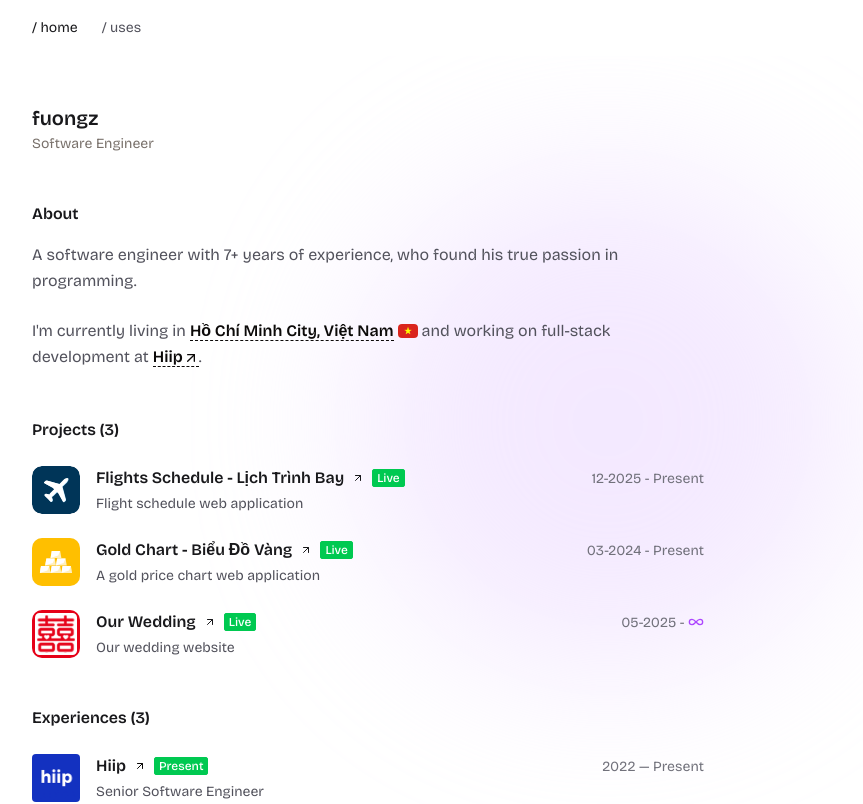
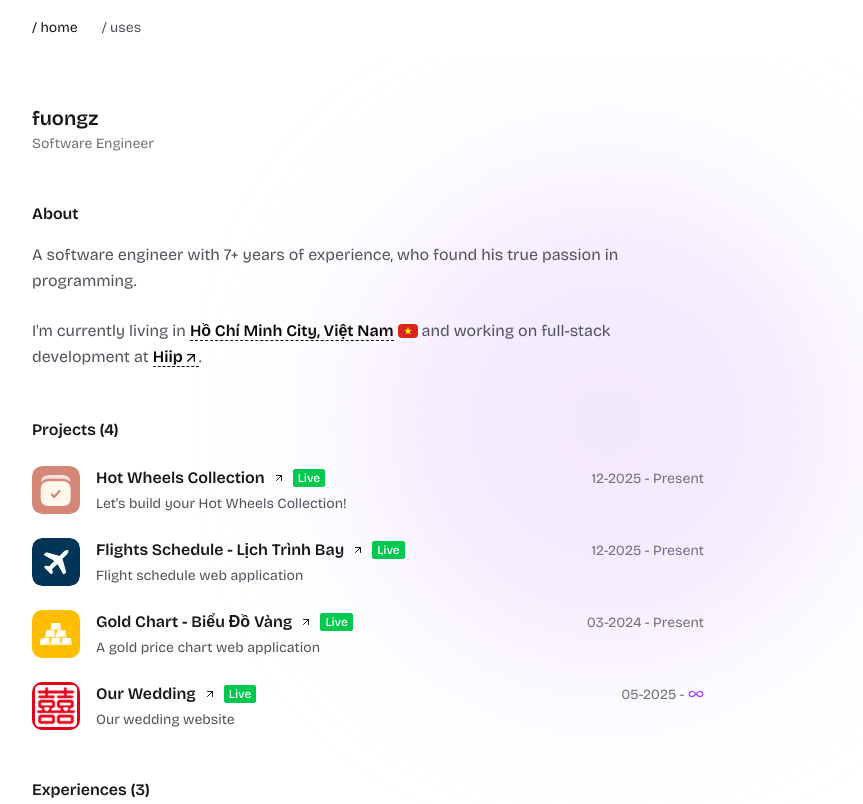
Before and after one commit to fuongz/portfolio, a Next.js app: page / in a window 1280 px wide. Shown: the top 804 px of the page, without its empty margins (272-1135 px from the left). Built offline with nearby package versions, Linux system fonts and the light colour scheme; a web font is replaced by a local one; what @apollo/client-integration-nextjs would draw is missing.

Commit message:
feat: add hotwheels-collection to projects

```diff
--- a/src/components/pages/home/page.tsx
+++ b/src/components/pages/home/page.tsx
@@ -7,6 +7,15 @@ import { Badge } from "@/components/components/ui/badge";
 import { Tooltip, TooltipContent, TooltipTrigger } from "@/components/ui";
 
 const projects = [
+	{
+		id: "hotwheels-collection",
+		name: "Hot Wheels Collection",
+		description: "Let's build your Hot Wheels Collection!",
+		status: "live",
+		logo: "/projects/hotwheels-collection.svg",
+		website: "https://hotwheels.phake.app",
+		since: "12-2025 - Present",
+	},
 	{
 		id: "lichtrinhbay",
 		name: "Flights Schedule - Lịch Trình Bay",
```
Also changed, not shown: public/projects/hotwheels-collection.svg (added).
